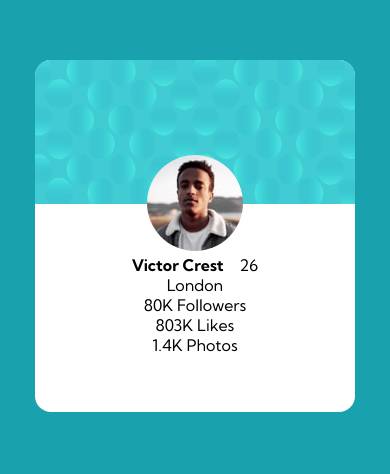
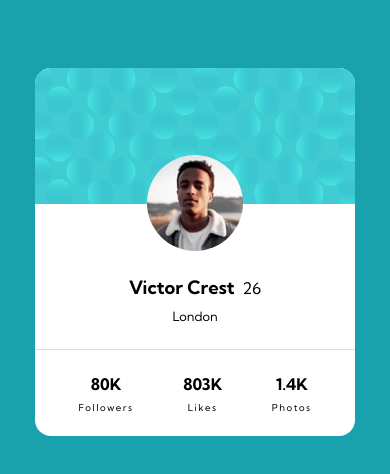
Before and after one commit to Carmenyo/Profile-card-component, a website: page index.html in a window 390 px wide. Shown: the part 186-660 px from the top of the page. Drawn offline with Linux system fonts and the light colour scheme.

Commit message:
layout mobile version

```diff
--- a/index.html
+++ b/index.html
@@ -1,18 +1,20 @@
 <!DOCTYPE html>
 <html lang="en">
-
   <head>
-  <meta charset="UTF-8">
-  <meta name="viewport" content="width=device-width, initial-scale=1.0">
-  <link rel="icon" type="image/png" sizes="32x32" href="./images/emoji.jpg">
+    <meta charset="UTF-8" />
+    <meta name="viewport" content="width=device-width, initial-scale=1.0" />
+    <link rel="icon" type="image/png" sizes="32x32" href="./images/emoji.jpg" />
 
     <!-- GOOGLE FONTS -->
-  <link rel="preconnect" href="https://fonts.googleapis.com">
-  <link rel="preconnect" href="https://fonts.gstatic.com" crossorigin>
-  <link href="https://fonts.googleapis.com/css2?family=Kumbh+Sans:wght@400;700&display=swap" rel="stylesheet">
+    <link rel="preconnect" href="https://fonts.googleapis.com" />
+    <link rel="preconnect" href="https://fonts.gstatic.com" crossorigin />
+    <link
+      href="https://fonts.googleapis.com/css2?family=Kumbh+Sans:wght@400;700&display=swap"
+      rel="stylesheet"
+    />
 
     <!-- STYLES -->
-  <link rel="stylesheet" href="./styles/main.css">
+    <link rel="stylesheet" href="./styles/main.css" />
 
     <title>Frontend Mentor | Profile card component</title>
   </head>
@@ -23,34 +25,37 @@
 
     <main class="main">
       <article class="main__card">
-        <img class="main__card--img" src="./images/bg-pattern-card.svg" alt="">
-
-        <img class="main__card--victor" src="./images/image-victor.jpg" alt="">
+        <img
+          class="main__card--img"
+          src="./images/bg-pattern-card.svg"
+          alt=""
+        />
+        <img class="main__card--victor" src="./images/image-victor.jpg" alt="" />
 
         <div class="main__card-author">
-        <div class="main__card-author--nameAge">
+          <div class="main__card-author--name-age">
             <h1 class="main__card-name">Victor Crest</h1>
-        <span class="main__card--age">26</span></div>
+            <span class="main__card-age">26</span>
+          </div>
 
-        <span>London</span>
+          <span class="main__card-location">London</span>
         </div>
 
         <div class="main__card-data">
           <div class="main__card-data-item">
-          80K
-          Followers
+            <span class="main__card-data-item--number">80K</span>
+            <span class="main__card-data-item--definition">Followers</span>
           </div>
           <div class="main__card-data-item">
-          803K
-          Likes
+            <span class="main__card-data-item--number"> 803K</span>
+            <span class="main__card-data-item--definition" >Likes</span>
           </div>
           <div class="main__card-data-item">
-          1.4K
-          Photos
+            <span class="main__card-data-item--number">1.4K</span>
+            <span class="main__card-data-item--definition">Photos</span>
           </div>
         </div>
       </article>
     </main>
   </body>
-
 </html>
--- a/styles/_layout.scss
+++ b/styles/_layout.scss
@@ -11,33 +11,64 @@
   &__card {
     background-color: white;
     width: 20rem;
-    height: 22rem;
+    height: 23rem;
     border-radius: 1rem;
     overflow: hidden;
+    margin-top: 2rem;
+
 
     &--img {
       width: 100%;
-      height: 9rem;
+      height: 8.5rem;
     }
     &--victor {
       margin-top: -3.3rem;
       border-radius: 3rem;
     }
   }
-
   &__card-author {
-    &--nameAge {
+    &--name-age {
       display: flex;
       align-items: baseline;
       justify-content: center;
-      gap: 1rem
+
     }
+  }
+  &__card-name{
+      font-size: 1.15rem;
+      margin: 1.3rem .5rem .4rem 0;
+    }
+
+  &__card-location{
+    font-size: .8rem;
+  }
+
+  &__card-data{
+    margin-top: 1.5rem;
+    border-top: 1px solid rgb(223, 219, 219);
+    display: flex;
+    justify-content: center;
+    gap: 3.1rem
+  }
+
+&__card-data-item{
+  display: flex;
+  flex-direction: column;
+  margin-top: 1.5rem;
+
+  &--number{
+    font-weight: bold;
+    font-size: 1rem;
+  }
+  &--definition{
+    font-size: .6rem;
+    margin-top: .5rem;
+    letter-spacing: 1.5px;
+  }
+}
 
 
 
-  }
-  &__card-name{
-      font-size: 1rem;
-    }
+
 
 }
```
Also changed, not shown: styles/main.css, 1 other file. Lines whose indentation alone changed are shown as unchanged.
